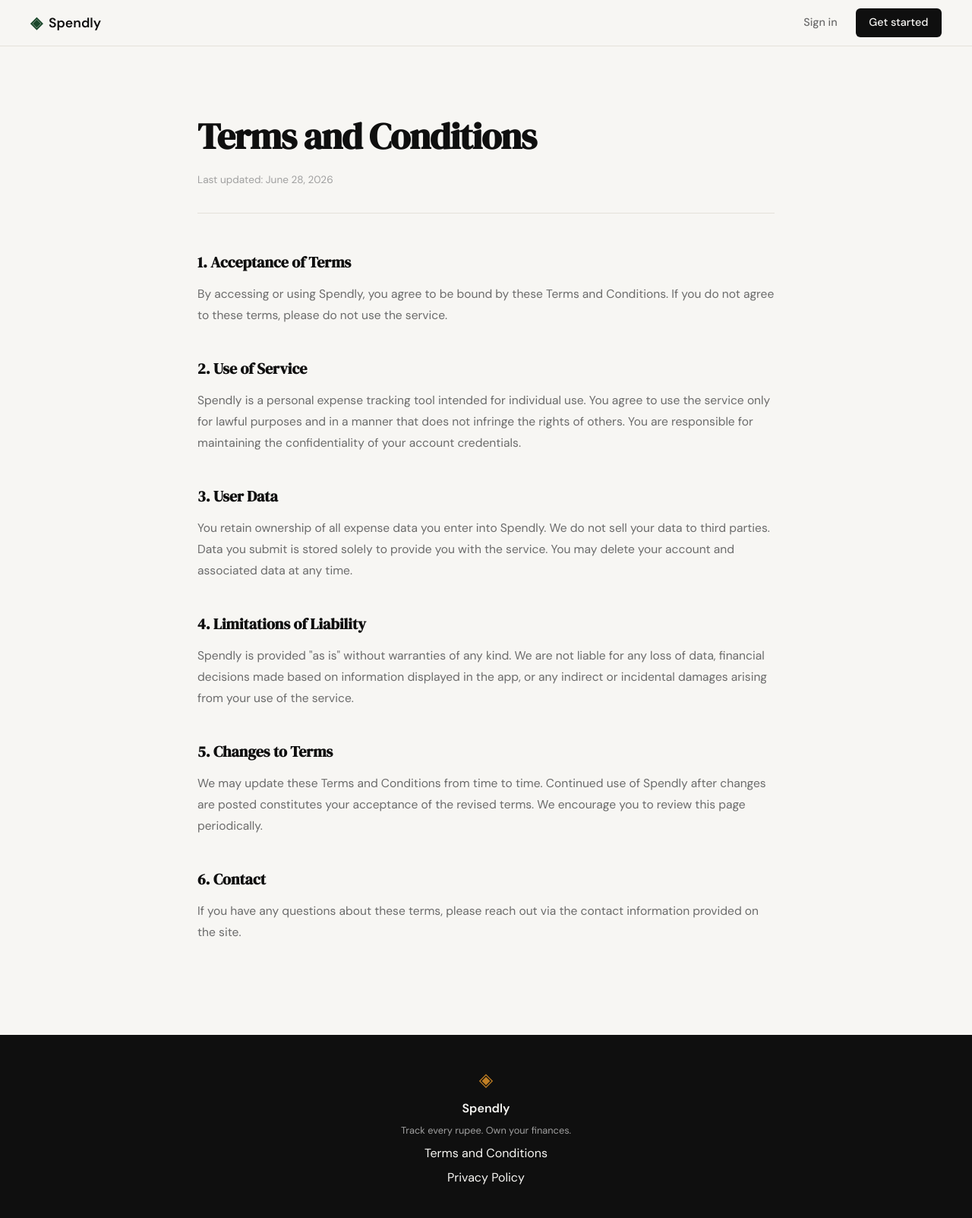
After one commit to rijaraju/spendly, a Flask app: page /terms in a window 1280 px wide. The commit adds this page. Shown: the whole page at 76% size. Run offline with Flask 3, Linux system fonts and the light colour scheme.

Commit message:
add terms page

```diff
--- a/app.py
+++ b/app.py
@@ -20,6 +20,11 @@ def register():
 @app.route("/login")
 def login():
     return render_template("login.html")
+
+
+@app.route("/terms")
+def terms():
+    return render_template("terms.html")
 
 
 # ------------------------------------------------------------------ #
--- a/static/css/style.css
+++ b/static/css/style.css
@@ -508,6 +508,52 @@ a { color: inherit; text-decoration: none; }
 }
 
 /* ------------------------------------------------------------------ */
+/* Terms page                                                          */
+/* ------------------------------------------------------------------ */
+
+.terms-page {
+    padding: 5rem 2rem;
+}
+
+.terms-inner {
+    max-width: 760px;
+    margin: 0 auto;
+}
+
+.terms-title {
+    font-family: var(--font-display);
+    font-size: clamp(2rem, 4vw, 3rem);
+    color: var(--ink);
+    margin-bottom: 0.5rem;
+    letter-spacing: -0.02em;
+}
+
+.terms-updated {
+    font-size: 0.85rem;
+    color: var(--ink-faint);
+    margin-bottom: 3rem;
+    padding-bottom: 2rem;
+    border-bottom: 1px solid var(--border);
+}
+
+.terms-section {
+    margin-bottom: 2.5rem;
+}
+
+.terms-section h2 {
+    font-family: var(--font-display);
+    font-size: 1.25rem;
+    color: var(--ink);
+    margin-bottom: 0.75rem;
+}
+
+.terms-section p {
+    font-size: 0.975rem;
+    color: var(--ink-muted);
+    line-height: 1.8;
+}
+
+/* ------------------------------------------------------------------ */
 /* Responsive                                                          */
 /* ------------------------------------------------------------------ */
 
--- a/templates/base.html
+++ b/templates/base.html
@@ -34,7 +34,7 @@
             <span class="brand-icon">◈</span>
             <span class="footer-name">Spendly</span>
             <p class="footer-copy">Track every rupee. Own your finances.</p>
-            <a href="#">Terms and Conditions</a>
+            <a href="/terms">Terms and Conditions</a>
             <a href="#">Privacy Policy</a>
         </div>
     </footer>
--- /dev/null
+++ b/templates/terms.html
@@ -0,0 +1,44 @@
+{% extends "base.html" %}
+
+{% block title %}Terms and Conditions — Spendly{% endblock %}
+
+{% block content %}
+
+<section class="terms-page">
+    <div class="terms-inner">
+        <h1 class="terms-title">Terms and Conditions</h1>
+        <p class="terms-updated">Last updated: June 28, 2026</p>
+
+        <div class="terms-section">
+            <h2>1. Acceptance of Terms</h2>
+            <p>By accessing or using Spendly, you agree to be bound by these Terms and Conditions. If you do not agree to these terms, please do not use the service.</p>
+        </div>
+
+        <div class="terms-section">
+            <h2>2. Use of Service</h2>
+            <p>Spendly is a personal expense tracking tool intended for individual use. You agree to use the service only for lawful purposes and in a manner that does not infringe the rights of others. You are responsible for maintaining the confidentiality of your account credentials.</p>
+        </div>
+
+        <div class="terms-section">
+            <h2>3. User Data</h2>
+            <p>You retain ownership of all expense data you enter into Spendly. We do not sell your data to third parties. Data you submit is stored solely to provide you with the service. You may delete your account and associated data at any time.</p>
+        </div>
+
+        <div class="terms-section">
+            <h2>4. Limitations of Liability</h2>
+            <p>Spendly is provided "as is" without warranties of any kind. We are not liable for any loss of data, financial decisions made based on information displayed in the app, or any indirect or incidental damages arising from your use of the service.</p>
+        </div>
+
+        <div class="terms-section">
+            <h2>5. Changes to Terms</h2>
+            <p>We may update these Terms and Conditions from time to time. Continued use of Spendly after changes are posted constitutes your acceptance of the revised terms. We encourage you to review this page periodically.</p>
+        </div>
+
+        <div class="terms-section">
+            <h2>6. Contact</h2>
+            <p>If you have any questions about these terms, please reach out via the contact information provided on the site.</p>
+        </div>
+    </div>
+</section>
+
+{% endblock %}
```
